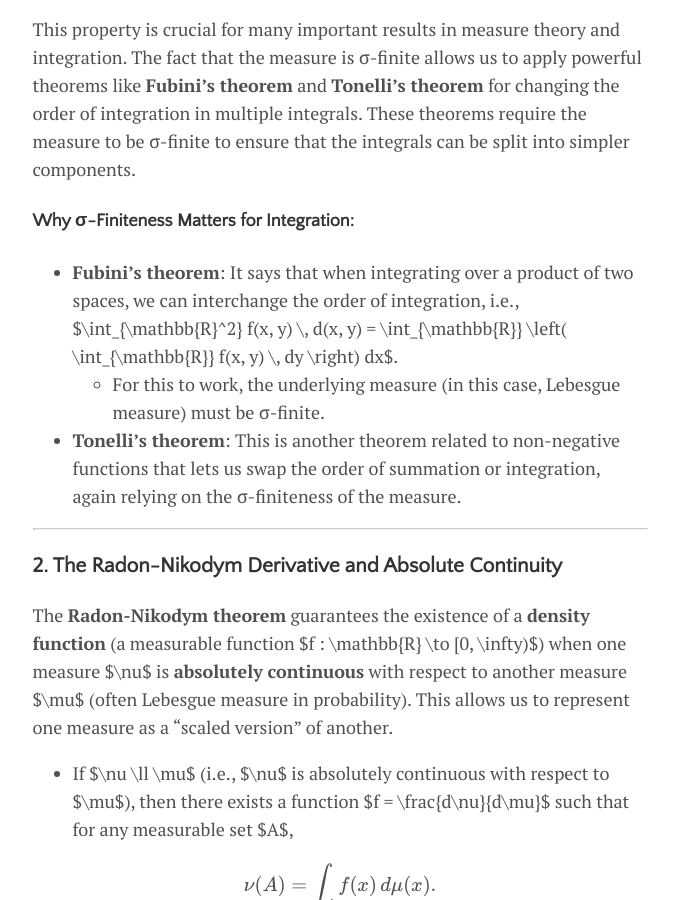
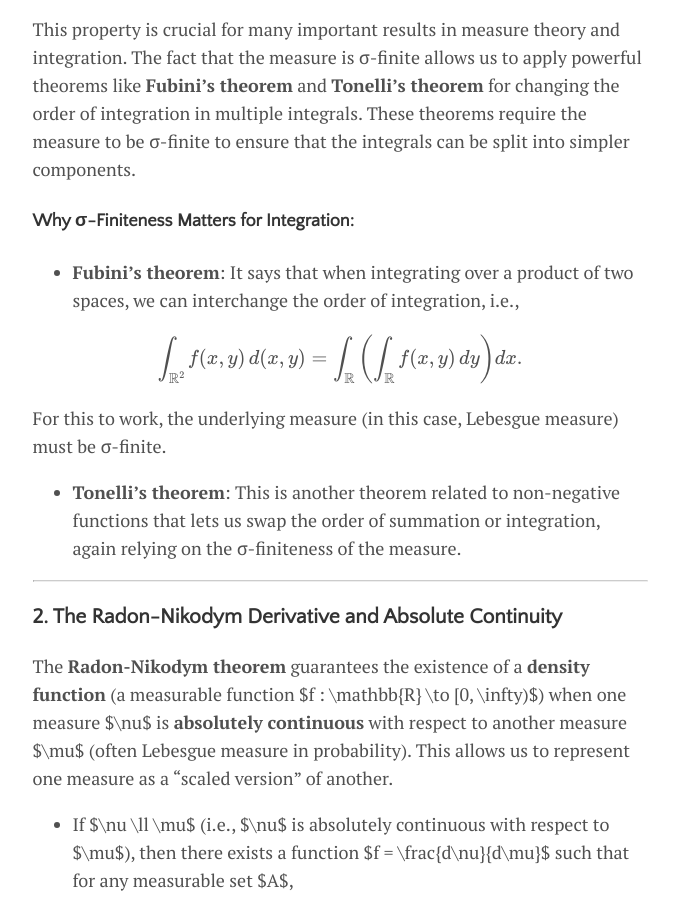
Before and after one commit to catty-halsey/catty-halsey.github.io, a Jekyll site: the page built from _posts/2024-11-15-Why sigma-finite measure is important?.md, in a window 1280 px wide and 900 px high, scrolled down 458 px. Shown: the whole window, without its empty margins (300-979 px from the left). Built offline with Jekyll 4.4.1, drawn with Linux system fonts in a browser that asks for light colours; formulas are drawn with MathJax 3.

```diff
--- a/_posts/2024-11-15-Why sigma-finite measure is important?.md
+++ b/_posts/2024-11-15-Why sigma-finite measure is important?.md
@@ -15,8 +15,13 @@ The **Lebesgue measure** $\mu$ on $\mathbb{R}$ (the real line) is **σ-finite**.
 This property is crucial for many important results in measure theory and integration. The fact that the measure is σ-finite allows us to apply powerful theorems like **Fubini's theorem** and **Tonelli's theorem** for changing the order of integration in multiple integrals. These theorems require the measure to be σ-finite to ensure that the integrals can be split into simpler components.
 
 #### **Why σ-Finiteness Matters for Integration:**
-- **Fubini’s theorem**: It says that when integrating over a product of two spaces, we can interchange the order of integration, i.e., $\int_{\mathbb{R}^2} f(x, y) \, d(x, y) = \int_{\mathbb{R}} \left( \int_{\mathbb{R}} f(x, y) \, dy \right) dx$.
-  - For this to work, the underlying measure (in this case, Lebesgue measure) must be σ-finite.
+- **Fubini’s theorem**: It says that when integrating over a product of two spaces, we can interchange the order of integration, i.e.,
+
+$$
+\int_{\mathbb{R}^2} f(x, y) \, d(x, y) = \int_{\mathbb{R}} \left( \int_{\mathbb{R}} f(x, y) \, dy \right) dx.
+$$
+
+For this to work, the underlying measure (in this case, Lebesgue measure) must be σ-finite.
 - **Tonelli's theorem**: This is another theorem related to non-negative functions that lets us swap the order of summation or integration, again relying on the σ-finiteness of the measure.
 
 ---
```
